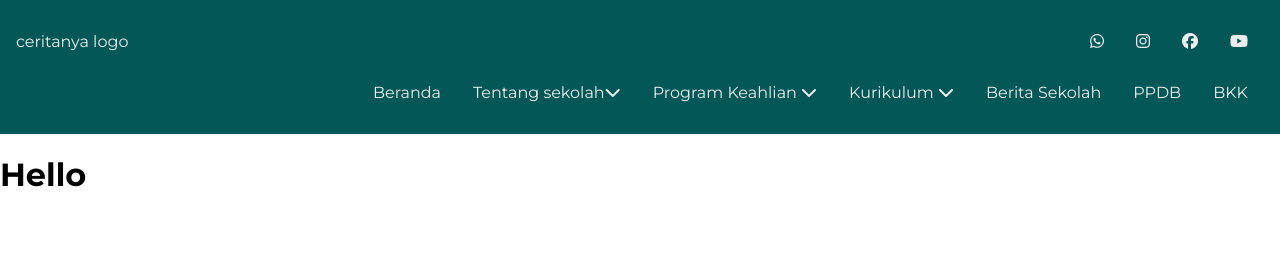
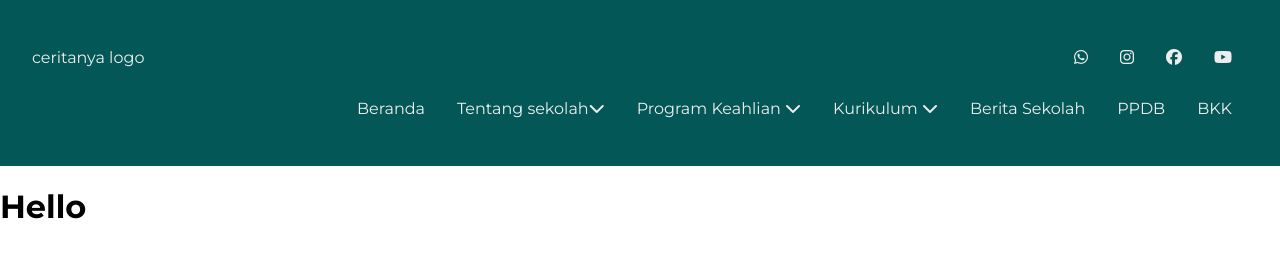
Before and after one commit to Klrfl/metland-homepage, a website: page src/index.pug in a window 1280 px wide. Drawn offline with nearby package versions, Linux system fonts and the light colour scheme; files that its build step writes are made by us from their sources.

Commit message:
initial header layout

```diff
--- a/src/scss/components/_header.scss
+++ b/src/scss/components/_header.scss
@@ -3,7 +3,7 @@
 header {
   background: $accent;
   color: #eee;
-  padding: 1rem;
+  padding: 2rem;
   position: sticky;
   top: 0;
 
@@ -42,7 +42,7 @@ header {
   position: absolute;
   inset: 0 0 auto;
 
-  grid-column: span 12;
+  grid-column: 0 / 12;
 
   ul {
     margin: 0;
@@ -64,6 +64,10 @@ header {
     display: block;
     width: 100%;
   }
+
+  li > ul {
+    display: none;
+  }
 }
 
 @media screen and (min-width: 60em) {
@@ -72,6 +76,7 @@ header {
     backdrop-filter: none;
     position: relative;
 
+    grid-column: span 12;
     ul {
       flex-direction: row;
       justify-content: flex-end;
```
